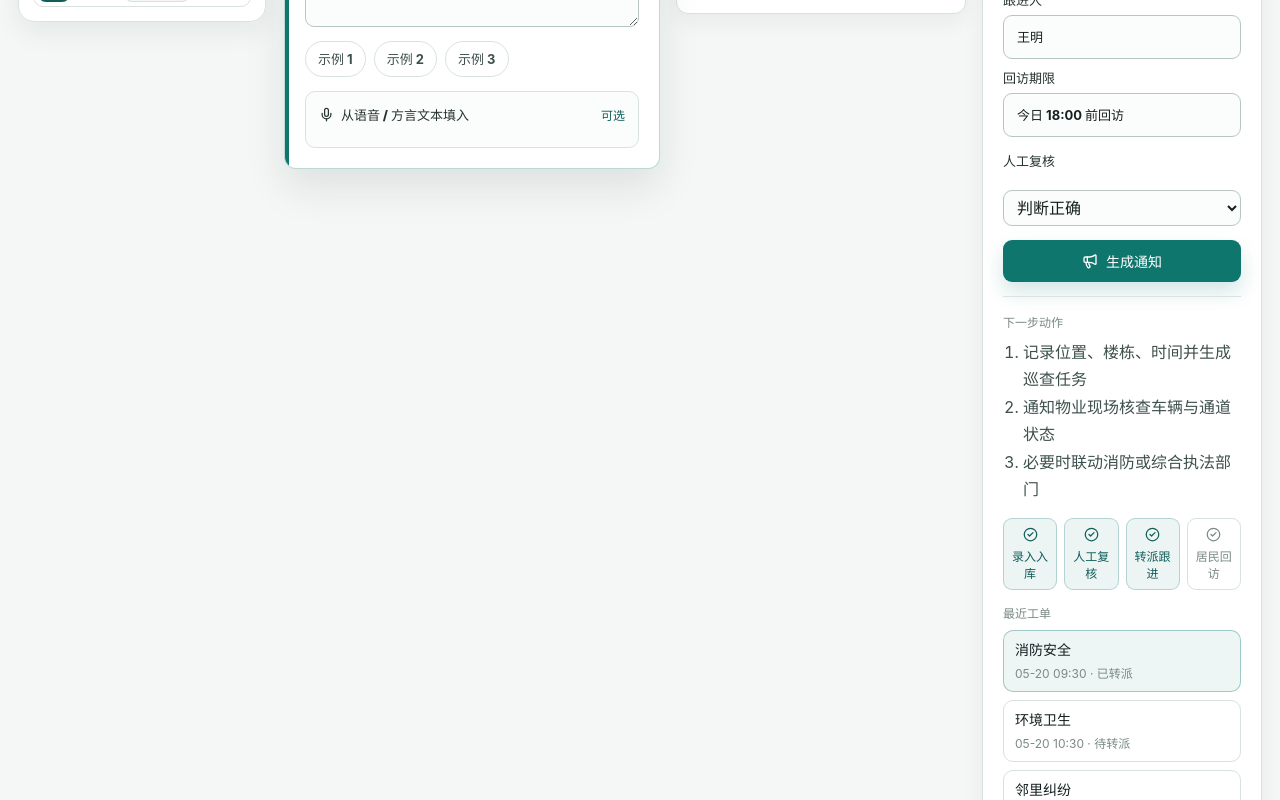
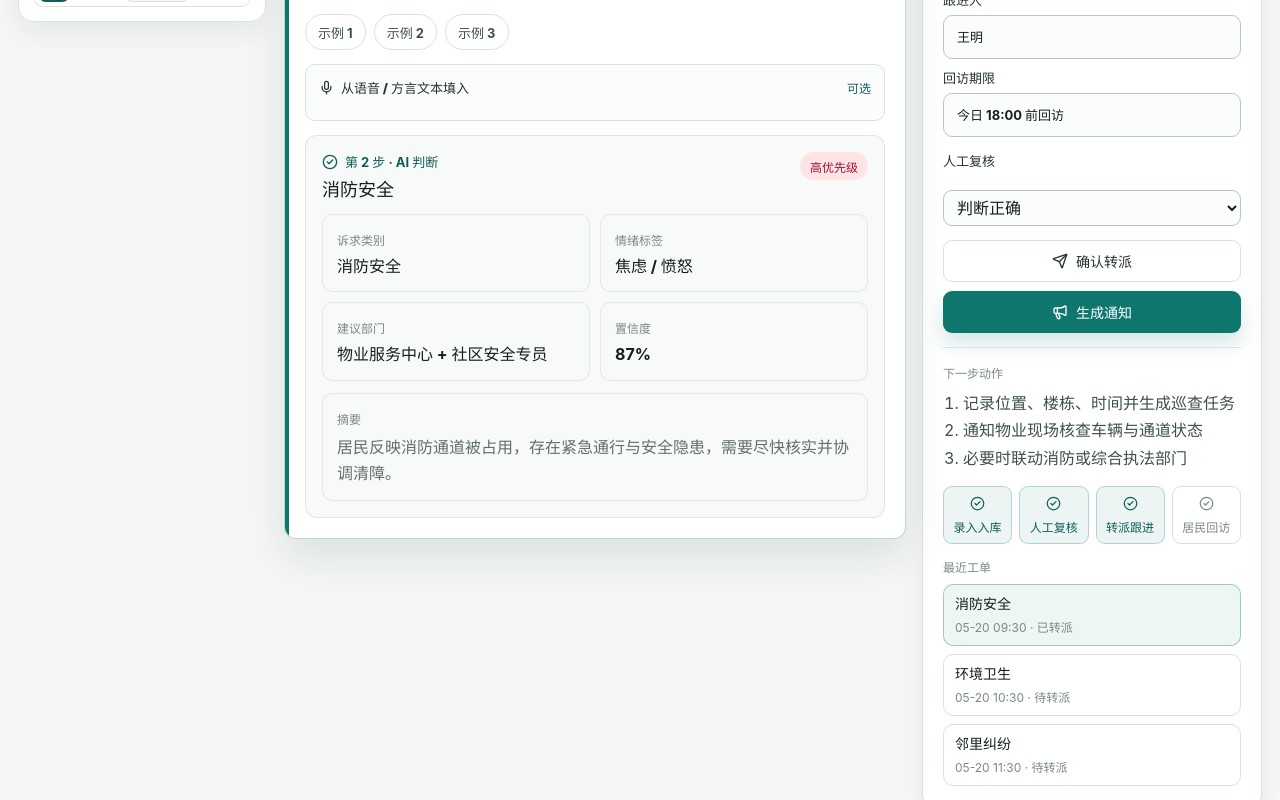
Before and after one commit to wzy88/jinzhi-assistant, a React (Vite) app: page / in a window 1280 px wide. Shown: the part 760-1560 px from the top of the page. Built offline with nearby package versions, Linux system fonts and the light colour scheme.

Commit message:
Simplify workbench into ticket and handling panels

```diff
--- a/src/App.css
+++ b/src/App.css
@@ -471,7 +471,7 @@
 }
 
 .workspace-grid {
-  grid-template-columns: minmax(360px, 1.2fr) minmax(290px, 0.88fr) minmax(280px, 0.84fr);
+  grid-template-columns: minmax(520px, 1fr) minmax(340px, 0.48fr);
   align-items: start;
   gap: 16px;
 }
@@ -510,7 +510,6 @@
   background: var(--primary);
 }
 
-.result-panel,
 .action-panel {
   box-shadow: 0 8px 22px rgba(20, 32, 30, 0.06);
 }
@@ -747,6 +746,29 @@ select:focus {
   color: var(--ink-700);
   font-size: 13px;
   line-height: 1.6;
+}
+
+.analysis-card {
+  margin-top: 14px;
+  padding: 16px;
+  border: 1px solid rgba(220, 229, 226, 0.9);
+  border-radius: 12px;
+  background: #f8faf9;
+}
+
+.analysis-title {
+  display: flex;
+  align-items: flex-start;
+  justify-content: space-between;
+  gap: 14px;
+  margin-bottom: 12px;
+}
+
+.analysis-title h3 {
+  margin: 0;
+  color: var(--ink-900);
+  font-size: 18px;
+  line-height: 1.25;
 }
 
 .result-grid {
--- a/src/App.tsx
+++ b/src/App.tsx
@@ -572,16 +572,15 @@ function App() {
                   </div>
                 )}
               </details>
-            </article>
 
-            <article className="panel result-panel" aria-live="polite">
-              <div className="panel-heading">
+              <section className="analysis-card" aria-live="polite">
+                <div className="analysis-title">
                   <div>
                     <p className="section-kicker">
                       <CheckCircle2 size={16} aria-hidden="true" />
                       第 2 步 · AI 判断
                     </p>
-                  <h2>{analysis.category}</h2>
+                    <h3>{analysis.category}</h3>
                   </div>
                   <span className={`urgency urgency-${analysis.urgency}`}>{analysis.urgency}优先级</span>
                 </div>
@@ -609,6 +608,7 @@ function App() {
                   <span>摘要</span>
                   <p>{analysis.summary}</p>
                 </div>
+              </section>
             </article>
 
             <aside className="panel action-panel" aria-label="工单处置台">
@@ -618,7 +618,7 @@ function App() {
                     <Clock3 size={16} aria-hidden="true" />
                     第 3 步 · 复核流转
                   </p>
-                  <h2>复核与流转</h2>
+                  <h2>处理单</h2>
                 </div>
               </div>
 
@@ -692,6 +692,15 @@ function App() {
               </select>
 
               <div className="action-stack" aria-label="快捷处置">
+                <button
+                  className="secondary-button"
+                  type="button"
+                  onClick={() => currentRecord && updateStatus(currentRecord.id, '已转派')}
+                  disabled={!currentRecord}
+                >
+                  <Send size={16} aria-hidden="true" />
+                  确认转派
+                </button>
                 <button
                   className="primary-button"
                   type="button"
```
Lines whose indentation alone changed are shown as unchanged.
